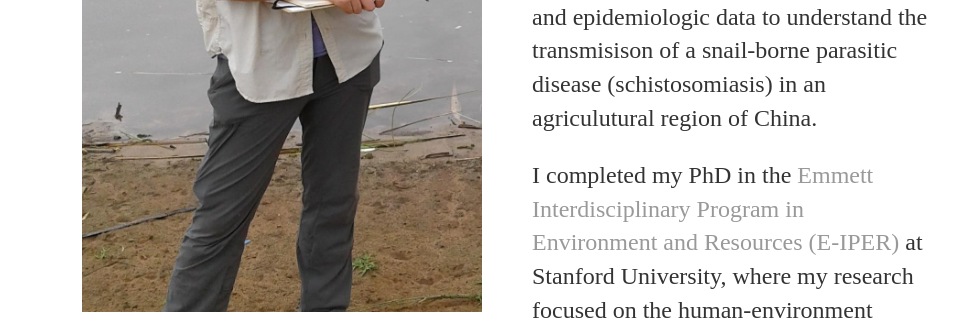
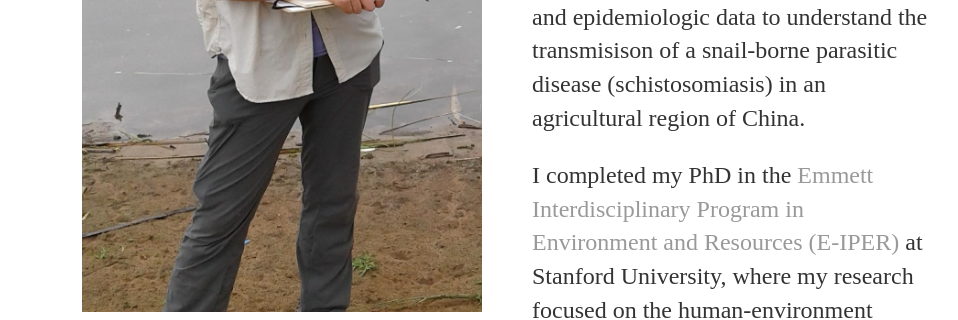
Before and after one commit to andjanlund/andjanlund.github.io, a Jekyll site: the page built from index.html, in a window 1280 px wide. Shown: the part 566-886 px from the top of the page, without its empty margins (160-1118 px from the left). Built offline with Jekyll 4.4.1, drawn with Linux system fonts in a browser that asks for light colours; some of the changed text lies outside the part shown.

Commit message:
fix typos

```diff
--- a/index.html
+++ b/index.html
@@ -11,7 +11,7 @@
 	  align = "left" hspace = 50 vspace = 10/>
 	</div>
 
-    <p> I am an interdisciplinary health and environmental scientist. I am currently a postdoctoral fellow in the <a href = "https://coloradosph.cuanschutz.edu/education/departments/environmental-occupational-health"> Department of Environmental and Occupational Health </a> at the University of Colorado School of Public Health (CSPH) on the Anschutz Medical Campus. My research examines the social and environmental determinants of infectious disease, and my current work with the <a href = "https://coloradosph.cuanschutz.edu/education/departments/environmental-occupational-health/research/carlton-group/our-team"> Carlton Lab </a> at CSPH is focused on integrating genomic and epidemiologic data to understand the transmisison of a snail-borne parasitic disease (schistosomiasis) in an agriculutural region of China. </p>
+    <p> I am an interdisciplinary health and environmental scientist. I am currently a postdoctoral fellow in the <a href = "https://coloradosph.cuanschutz.edu/education/departments/environmental-occupational-health"> Department of Environmental and Occupational Health </a> at the University of Colorado School of Public Health (CSPH) on the Anschutz Medical Campus. My research examines the social and environmental determinants of infectious disease, and my current work with the <a href = "https://coloradosph.cuanschutz.edu/education/departments/environmental-occupational-health/research/carlton-group/our-team"> Carlton Lab </a> at CSPH is focused on integrating genomic and epidemiologic data to understand the transmisison of a snail-borne parasitic disease (schistosomiasis) in an agricultural region of China. </p>
 
 <p> I completed my PhD in the <a href = "https://pangea.stanford.edu/eiper"> Emmett Interdisciplinary Program in Environment and Resources (E-IPER) </a> at Stanford University, where my research focused on the human-environment dynamics of schistosomiasis in a dammed landscape in West Africa, <a href = "https://www.sesync.org/project/may-2017-rfp-s-e-synthesis-research-for-graduate-students/integrating-health-impacts-and" > the role of environmental management in disease control </a> and <a href = "https://snappartnership.net/teams/ecological-levers-for-health/"> interventions that address infectious diseases and conservation simultaneously </a>. I also hold an MPH in global epidemiology from Emory University's <a href = "https://www.sph.emory.edu"> Rollins School of Public Health </a> and a BA in biology and Spanish from the <a href = "https://morris.umn.edu"> University of Minnesota, Morris. </a>
 
--- a/research/index.html
+++ b/research/index.html
@@ -35,7 +35,7 @@
 <h2> Spatial ecology of schistosome transmission </h2>
 
 	<div>
-		<img src="/research/DJI_0029.jpg" width = "400"
+		<img src="/research/DJI_0029.JPG" width = "400"
 	  align = "left" hspace = 50 vspace = 10/>
 	</div>
 
```
